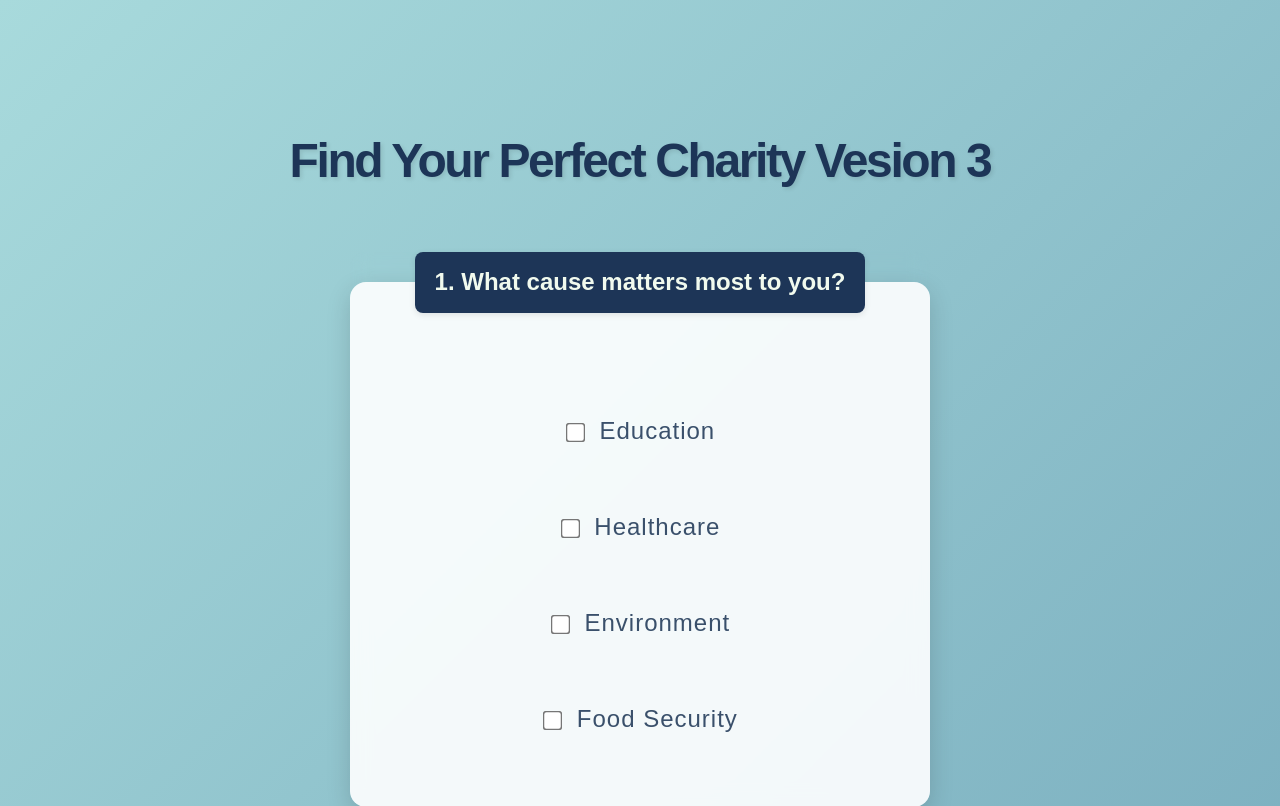
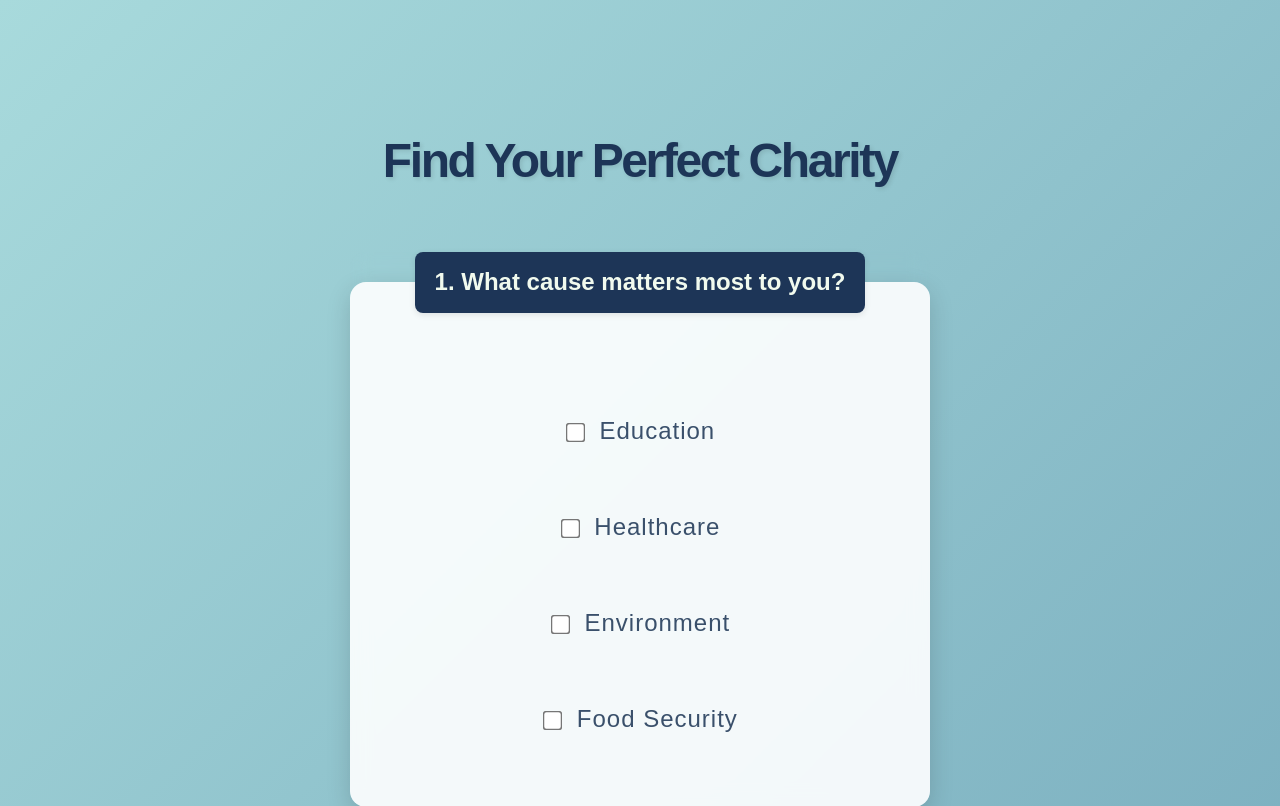
Before and after one commit to lkassaei/CharityConnect, a Flask app: page /quiz in a window 1280 px wide. Shown: the top 806 px of the page. Run offline with Flask 3, Linux system fonts and the light colour scheme; parts of the project's set-up code (start-up, migrations or seed data) failed here and were passed over.

Commit message:
fix html title

```diff
--- a/templates/index.html
+++ b/templates/index.html
@@ -7,7 +7,7 @@
   <link rel="stylesheet" href="style.css" />
 </head>
 <body>
-  <h1>Find Your Perfect Charity Vesion 3</h1>
+  <h1>Find Your Perfect Charity</h1>
   <form id="quiz-form">
     <!-- Q1 -->
     <fieldset>
```
